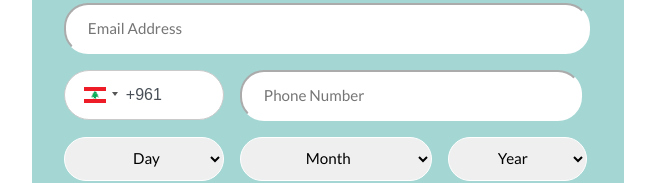
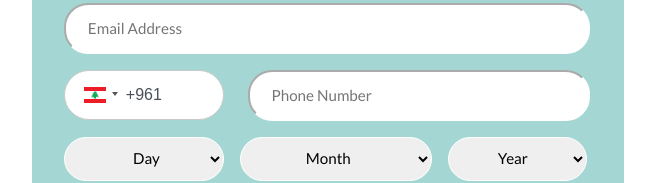
Before and after one commit to hawraakhalil/Cancer-Connect, a React (Create React App) app: page /signup in a window 1280 px wide. Shown: the part 163-346 px from the top of the page, without its empty margins (312-967 px from the left). Built offline with nearby package versions, Linux system fonts and the light colour scheme.

Commit message:
finished create acc page

```diff
--- a/package.json
+++ b/package.json
@@ -16,6 +16,7 @@
     "react": "^18.2.0",
     "react-bootstrap": "^2.8.0",
     "react-dom": "^18.2.0",
+    "react-native-svg": "^13.14.0",
     "react-password-checklist": "^1.4.3",
     "react-phone-input-2": "^2.15.1",
     "react-router-dom": "^6.15.0",
--- a/src/pages/feed.js
+++ b/src/pages/feed.js
@@ -100,7 +100,7 @@ function Feed() {
     })
       .then((response) => {
         if (!response.ok) {
-          throw new Error('Failed to update likes');
+          console.error(error);
         }
         // Handle the success response, e.g. update UI or show a message
         window.location.reload();
@@ -177,7 +177,7 @@ function Feed() {
           <p className="card-text" style= {{marginLeft: "1.3rem",paddingBottom: "0.7rem", paddingTop:"0rem",marginTop:"-1.8rem",fontSize:"1.05rem",fontWeight:"bold"}}>{post.body}</p>
           </div>
           <div style={{ display: "flex", alignItems: "center" }}>
-          <IconButton onClick={(e) => { e.stopPropagation();  handleLikeClick(post.ID, post.timestamp);}} style={{marginLeft: "1.3rem",marginTop:"-1.1rem",fontSize:"2.2rem",fontWeight:"bold",color:"#EFBCDB"}}><FavoriteIcon/>  </IconButton>
+          <IconButton onClick={(e) => { e.stopPropagation();  handleLikeClick(post.ID, post.timestamp,username);}} style={{marginLeft: "1.3rem",marginTop:"-1.1rem",fontSize:"2.2rem",fontWeight:"bold",color:"#EFBCDB"}}><FavoriteIcon/>  </IconButton>
         <p className="card-text" style={{marginLeft: "0rem", paddingTop:"0rem",marginTop:"0rem",fontSize:"1rem",fontWeight:"bold",color:"#7BB7B3"}}>{post.likes} likes</p>
         <p className="card-text" style = {{marginLeft: "1.3rem", paddingTop:"0rem",marginTop:"0rem",fontSize:"1rem",fontWeight:"bold",color:"#7BB7B3"}}>{post.comment_count} comments</p>
       </div>
--- a/src/pages/signup.js
+++ b/src/pages/signup.js
@@ -6,6 +6,7 @@ import Card from 'react-bootstrap/Card'
 import Form from 'react-bootstrap/Form';
 import Button from 'react-bootstrap/Button'
 import PasswordChecklist from "react-password-checklist";
+
 
 
 function SignUp () {
@@ -120,6 +121,7 @@ function SignUp () {
       />
       </Card.Body>
       <Card.Body style={{ display: "flex", alignItems: "center" }}>
+        <div style={{width:"30px"}}>
       <PhoneInput
         type="text"
         placeholder="  Area Code"
@@ -130,15 +132,17 @@ function SignUp () {
         onChange={(phone) => setPhone(phone)}
         inputStyle = {{width:"10rem",borderRadius:"2rem",height:"3.1rem",paddingLeft:"3.8rem"}}
         buttonStyle={{paddingLeft:"0.5rem"}}
+        containerStyle={{width:"1rem"}}
         style ={{ paddingLeft:"1rem",marginLeft:"1rem",borderColor:"#FFFFFF",fontFamily:"Lato",fontSize:"0.95rem",marginTop:"1rem",marginRight:"-27rem"}}
-      ></PhoneInput>
+      />
+      </div>
        <Form.Control
         type="tel"
         placeholder="  Phone Number"
         name="Phone_Number"
         value={formData.Phone_Number}
         onChange={handleInputChange}
-        style ={{paddingLeft:"1rem", marginLeft:"1rem",width:"20rem",height:"2.8rem",borderRadius:"1.5rem",borderColor:"#FFFFFF",fontFamily:"Lato",fontSize:"0.95rem",marginTop:"1rem"}}
+        style ={{paddingLeft:"1rem", marginLeft:"11.6rem",width:"20rem",height:"2.8rem",borderRadius:"1.5rem",borderColor:"#FFFFFF",fontFamily:"Lato",fontSize:"0.95rem",marginTop:"1rem"}}
       />
       </Card.Body>
       <Card.Body style={{ display: "flex", alignItems: "center" }}>
@@ -254,7 +258,7 @@ function SignUp () {
             minLength = {7}
             value = {formData.password}
             valueAgain = {formData.confirm_password}
-            style ={{fontSize:"0.9rem",marginLeft:"1rem",fontWeight:"bold",marginTop:"2.5rem",marginRight:"0.4rem"}}
+            style ={{fontSize:"0.9rem",marginLeft:"1rem",fontWeight:"bold",marginTop:"2.5rem",marginRight:"0.1rem"}}
             iconSize="10"
          />
       </div>
```
Also changed, not shown: 1 other file (tests, documents, lock files or other folders).
